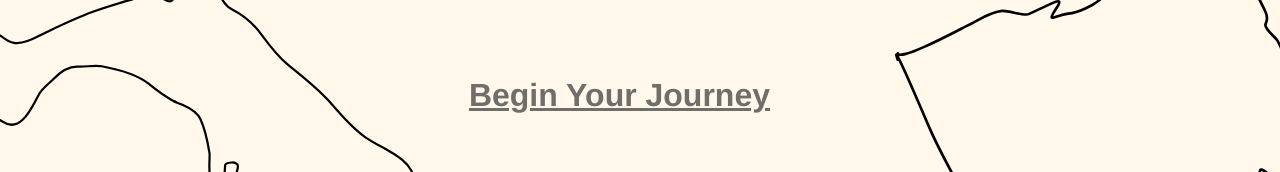
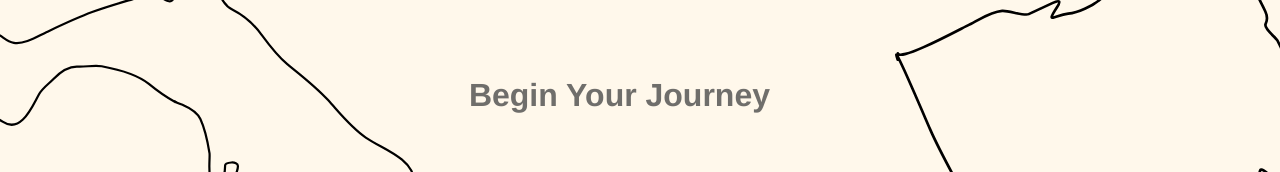
Before and after one commit to nikhilc52/campaign_trails_cdj, a plain HTML site: page website/index.html in a window 1280 px wide. Shown: the part 507-679 px from the top of the page. Drawn offline with Linux system fonts and the light colour scheme.

Commit message:
Removed underline on index

```diff
--- a/website/index.html
+++ b/website/index.html
@@ -53,7 +53,7 @@
         <img src="images/logo.svg">
     </div>
     <div class="title" id="begin-journey">
-        <h1 style="text-decoration: underline;"><a href="gallery.html">Begin Your Journey</a></h1>
+        <h1><a href="gallery.html">Begin Your Journey</a></h1>
     </div>
 
     <a href="gallery.html"><img id="mobile-image" src="images/mobile-image.png"></a>
```
